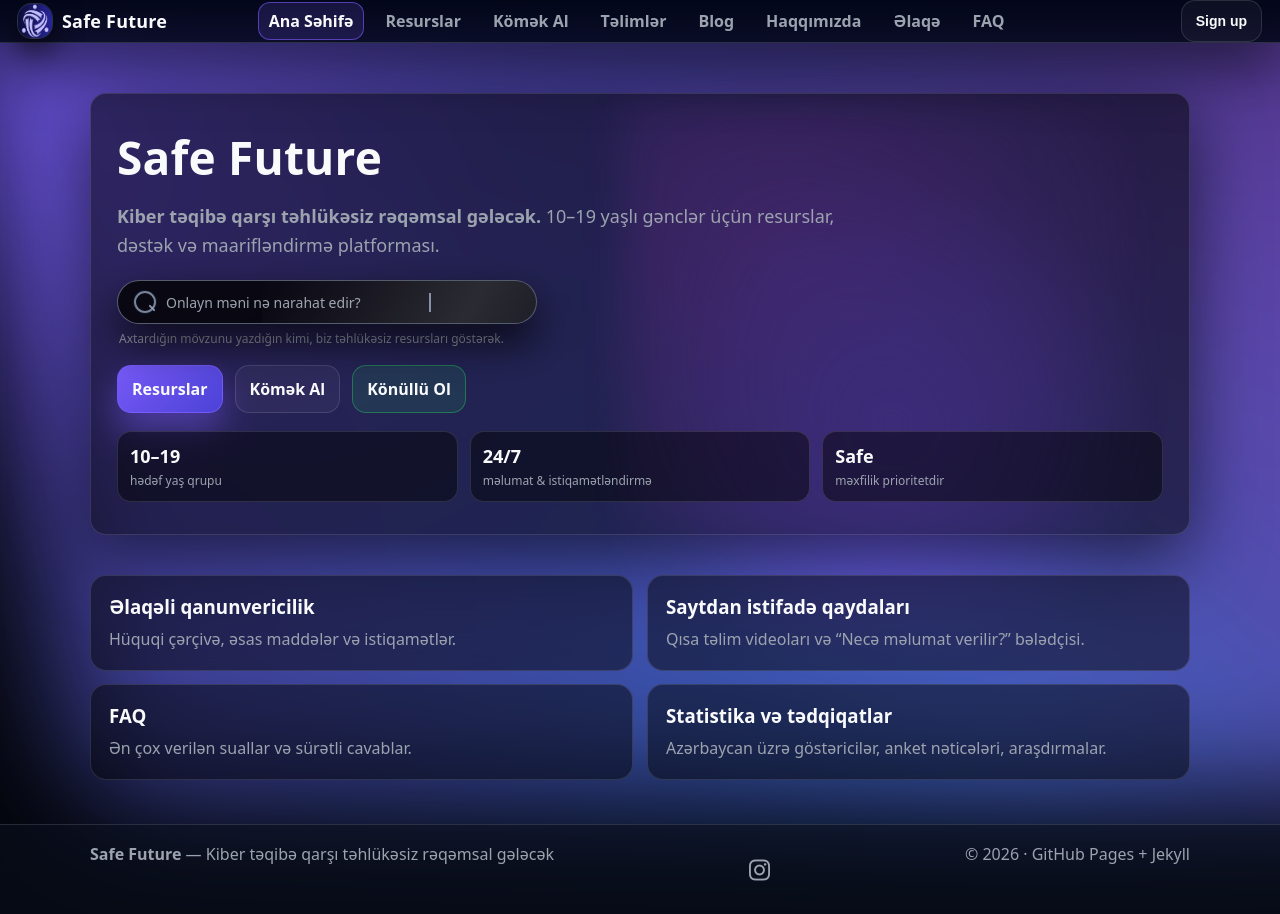
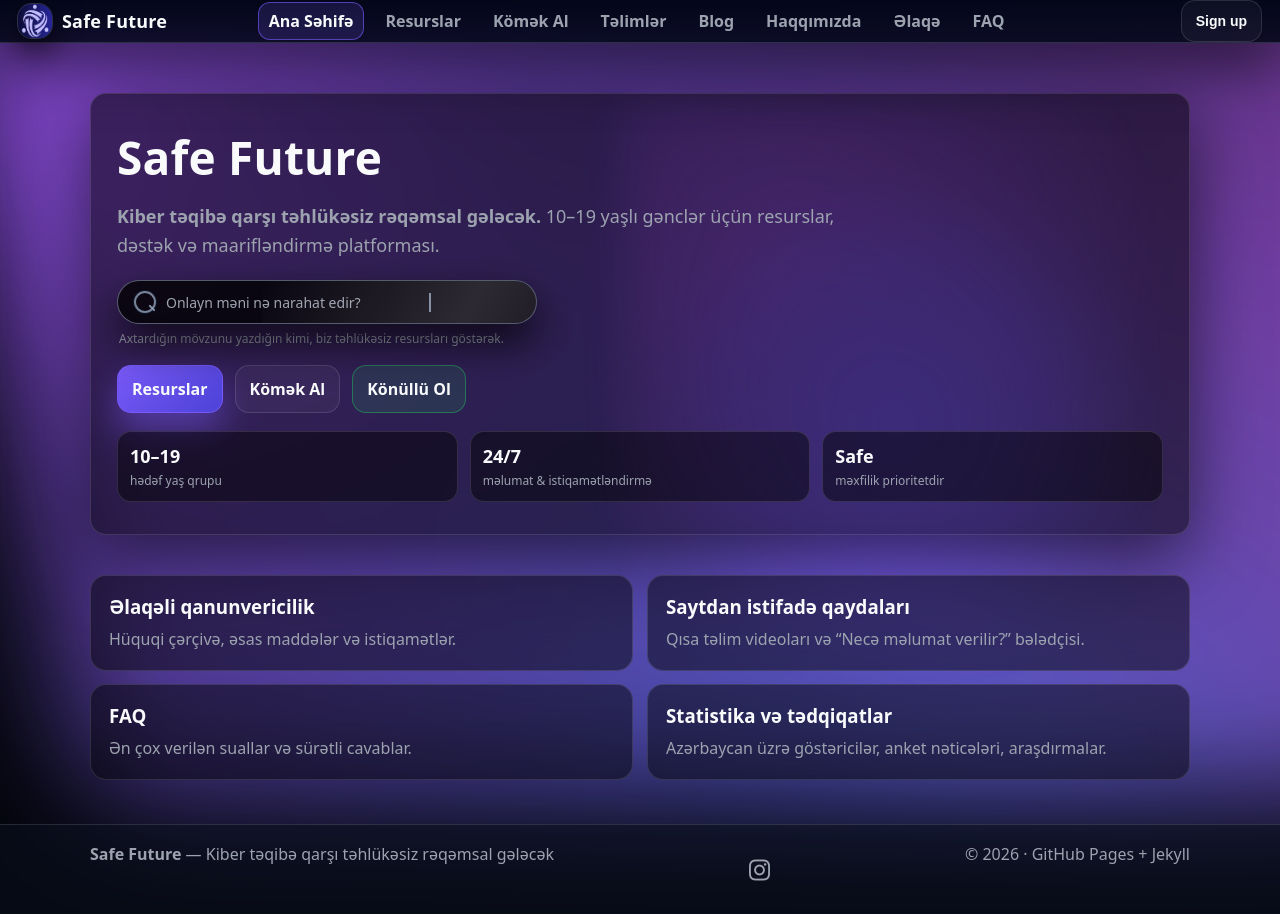
Before and after one commit to safefuture-cyber/Safe-Future-HZT, a Jekyll site: the page built from index.md, in a window 1280 px wide. Built offline with Jekyll 4.4.1, drawn with Linux system fonts in a browser that asks for light colours; comment, search, counter and statistics services are not loaded.

Commit message:
Animate aurora hue between purple and blue
Made-with: Cursor

```diff
--- a/_layouts/default.html
+++ b/_layouts/default.html
@@ -9,7 +9,7 @@
 
     <meta name="description" content="{{ site.description }}" />
 
-    <link rel="stylesheet" href="{{ '/assets/css/style.css?v=11' | relative_url }}" />
+    <link rel="stylesheet" href="{{ '/assets/css/style.css?v=12' | relative_url }}" />
     <script defer src="{{ '/assets/js/main.js?v=3' | relative_url }}"></script>
     <script>
       window.SAFE_FUTURE_FIREBASE_CONFIG = {
--- a/assets/css/style.css
+++ b/assets/css/style.css
@@ -35,9 +35,11 @@ body::before{
     radial-gradient(120% 200% at 50% 100%, rgba(59,130,246,.8), transparent 65%);
   opacity:.95;
   mix-blend-mode:screen;
-  filter: blur(55px);
+  filter: blur(55px) hue-rotate(0deg);
   transform:translate3d(0,0,0);
-  animation: auroraWave 9s ease-in-out infinite alternate;
+  animation:
+    auroraWave 9s ease-in-out infinite alternate,
+    auroraHue 14s ease-in-out infinite alternate;
   pointer-events:none;
   z-index:-1;
 }
@@ -51,6 +53,18 @@ body::before{
   }
   100%{
     transform: translate3d(-16%,-6%,0) skewX(16deg) scale(1.06);
+  }
+}
+
+@keyframes auroraHue{
+  0%{
+    filter: blur(55px) hue-rotate(-20deg);
+  }
+  50%{
+    filter: blur(55px) hue-rotate(25deg);
+  }
+  100%{
+    filter: blur(55px) hue-rotate(60deg);
   }
 }
 
```
